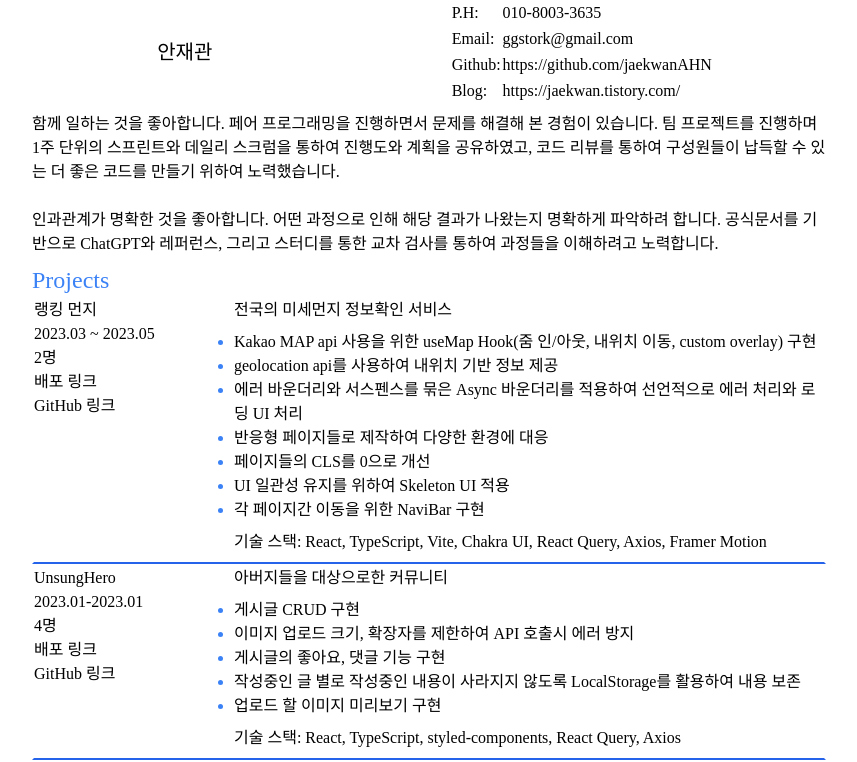
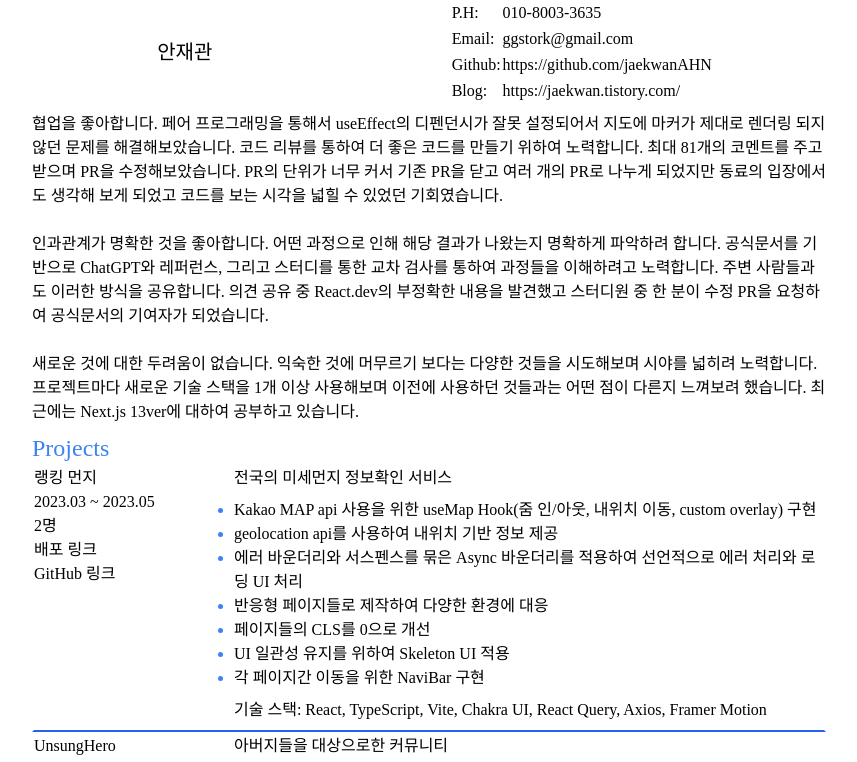
Before and after one commit to jaekwanAHN/resume, a Next.js app: page / in a window 1280 px wide. Shown: the top 762 px of the page, without its empty margins (211-1068 px from the left). Built offline with nearby package versions, Linux system fonts and the light colour scheme; a web font is replaced by a local one.

Commit message:
Fix: 자기 소개 수정

```diff
--- a/src/components/Header/Introduce.tsx
+++ b/src/components/Header/Introduce.tsx
@@ -2,16 +2,27 @@ const Introduce = () => {
   return (
     <div className="pb-2">
       <p>
-        함께 일하는 것을 좋아합니다. 페어 프로그래밍을 진행하면서 문제를 해결해
-        본 경험이 있습니다. 팀 프로젝트를 진행하며 1주 단위의 스프린트와 데일리
-        스크럼을 통하여 진행도와 계획을 공유하였고, 코드 리뷰를 통하여
-        구성원들이 납득할 수 있는 더 좋은 코드를 만들기 위하여 노력했습니다.
+        협업을 좋아합니다. 페어 프로그래밍을 통해서 useEffect의 디펜던시가 잘못
+        설정되어서 지도에 마커가 제대로 렌더링 되지 않던 문제를
+        해결해보았습니다. 코드 리뷰를 통하여 더 좋은 코드를 만들기 위하여
+        노력합니다. 최대 81개의 코멘트를 주고받으며 PR을 수정해보았습니다. PR의
+        단위가 너무 커서 기존 PR을 닫고 여러 개의 PR로 나누게 되었지만 동료의
+        입장에서도 생각해 보게 되었고 코드를 보는 시각을 넓힐 수 있었던
+        기회였습니다.
         <br />
         <br />
         인과관계가 명확한 것을 좋아합니다. 어떤 과정으로 인해 해당 결과가
         나왔는지 명확하게 파악하려 합니다. 공식문서를 기반으로 ChatGPT와
         레퍼런스, 그리고 스터디를 통한 교차 검사를 통하여 과정들을 이해하려고
-        노력합니다.
+        노력합니다. 주변 사람들과도 이러한 방식을 공유합니다. 의견 공유 중
+        React.dev의 부정확한 내용을 발견했고 스터디원 중 한 분이 수정 PR을
+        요청하여 공식문서의 기여자가 되었습니다.
+        <br />
+        <br />
+        새로운 것에 대한 두려움이 없습니다. 익숙한 것에 머무르기 보다는 다양한
+        것들을 시도해보며 시야를 넓히려 노력합니다. 프로젝트마다 새로운 기술
+        스택을 1개 이상 사용해보며 이전에 사용하던 것들과는 어떤 점이 다른지
+        느껴보려 했습니다. 최근에는 Next.js 13ver에 대하여 공부하고 있습니다.
       </p>
     </div>
   );
```
